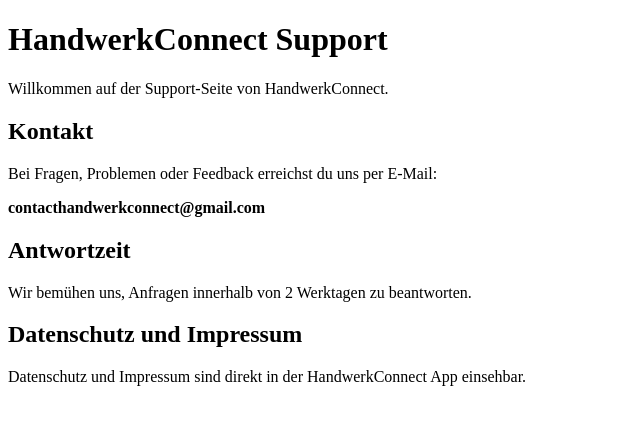
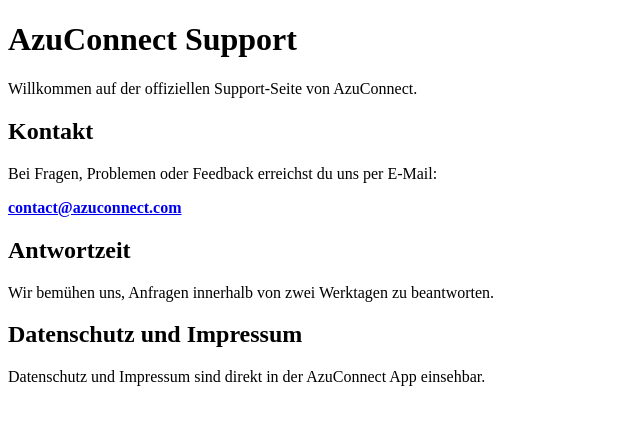
Before and after one commit to jules7988/azuconnect-support, a plain HTML site: page index.html in a window 1280 px wide. Shown: the whole page, without its empty margins (0-640 px from the left). Drawn offline with Linux system fonts and the light colour scheme.

Commit message:
Update index.html

```diff
--- a/index.html
+++ b/index.html
@@ -3,21 +3,27 @@
 <head>
   <meta charset="UTF-8" />
   <meta name="viewport" content="width=device-width, initial-scale=1.0" />
-  <title>HandwerkConnect Support</title>
+  <title>AzuConnect Support</title>
 </head>
 <body>
-  <h1>HandwerkConnect Support</h1>
+  <h1>AzuConnect Support</h1>
 
-  <p>Willkommen auf der Support-Seite von HandwerkConnect.</p>
+  <p>Willkommen auf der offiziellen Support-Seite von AzuConnect.</p>
 
   <h2>Kontakt</h2>
   <p>Bei Fragen, Problemen oder Feedback erreichst du uns per E-Mail:</p>
-  <p><strong>contacthandwerkconnect@gmail.com</strong></p>
+  <p>
+    <strong>
+      <a href="mailto:contact@azuconnect.com">
+        contact@azuconnect.com
+      </a>
+    </strong>
+  </p>
 
   <h2>Antwortzeit</h2>
-  <p>Wir bemühen uns, Anfragen innerhalb von 2 Werktagen zu beantworten.</p>
+  <p>Wir bemühen uns, Anfragen innerhalb von zwei Werktagen zu beantworten.</p>
 
   <h2>Datenschutz und Impressum</h2>
-  <p>Datenschutz und Impressum sind direkt in der HandwerkConnect App einsehbar.</p>
+  <p>Datenschutz und Impressum sind direkt in der AzuConnect App einsehbar.</p>
 </body>
 </html>
```
